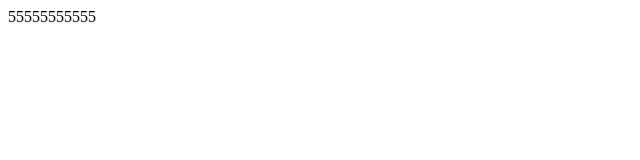
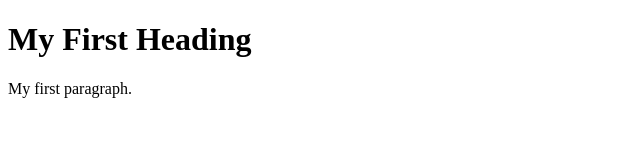
Before and after one commit to noinha31/-noinha31-.github.io, a plain HTML site: page index.html in a window 1280 px wide. Shown: the whole page, without its empty margins (0-640 px from the left). Drawn offline with Linux system fonts and the light colour scheme.

Commit message:
Update index.html

```diff
--- a/index.html
+++ b/index.html
@@ -1,5 +1,12 @@
+<!DOCTYPE html>
 <html>
-    <title>Noinha</title>
-    <body>55555555555</body>
+<head>
+<title>Page Title</title>
+</head>
+<body>
 
+<h1>My First Heading</h1>
+<p>My first paragraph.</p>
+
+</body>
 </html>
```
